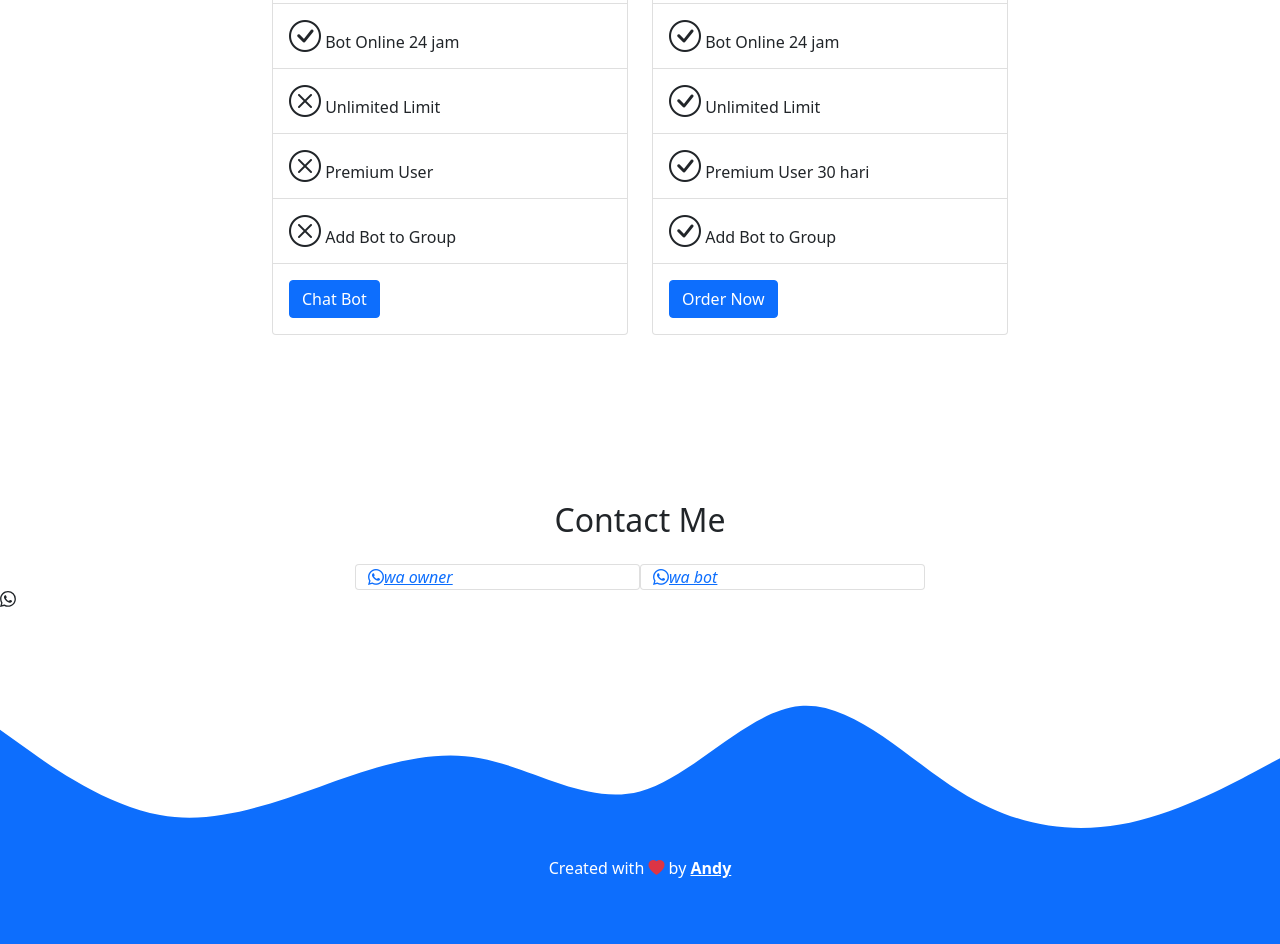
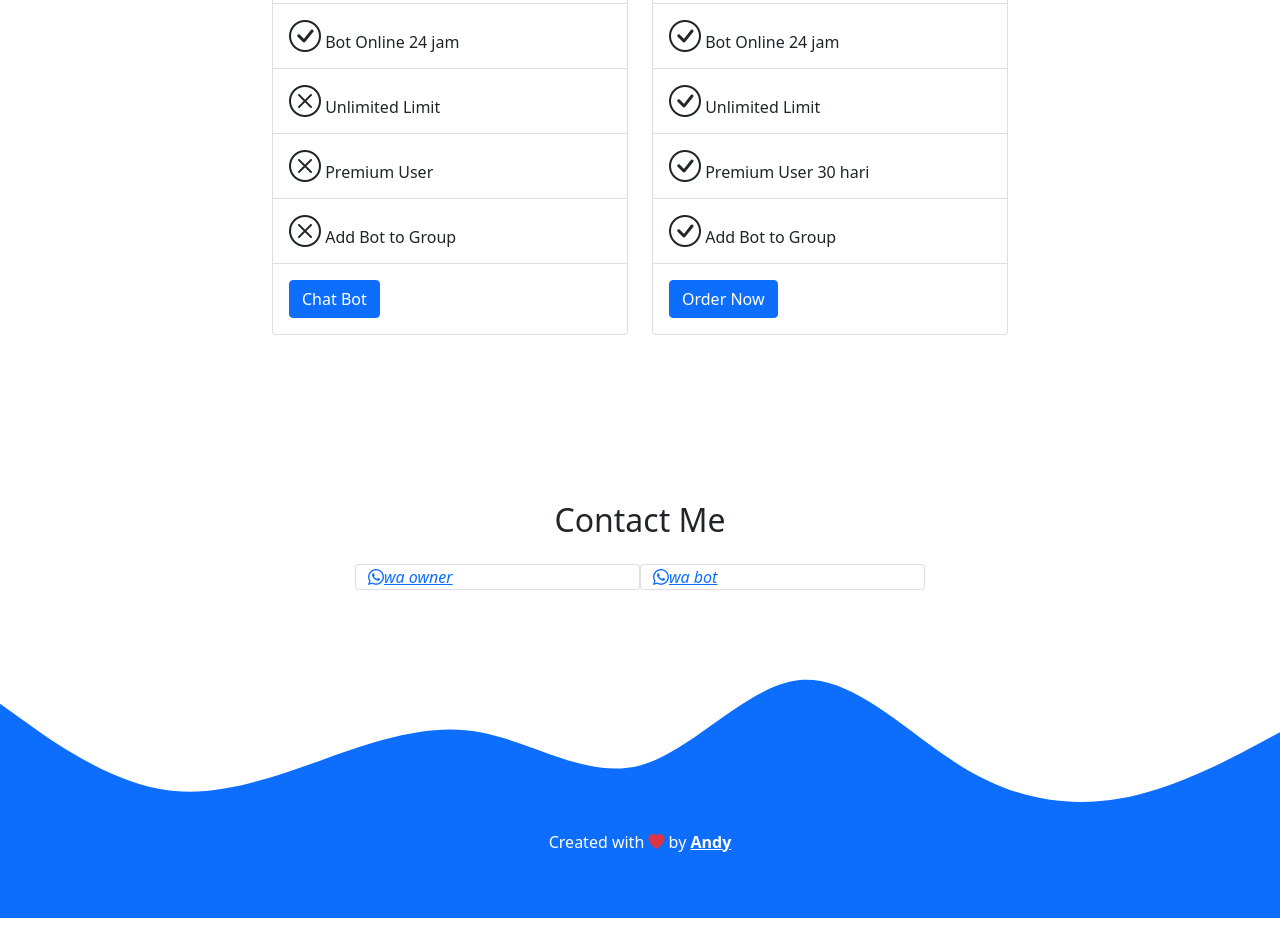
Before and after one commit to piatoraya/andi.github.io, a plain HTML site: page index.html in a window 1280 px wide. Shown: the part 2111-3055 px from the top of the page. After the commit the page ends 3029 px from the top, so only its background shows below. Drawn offline with nearby package versions, Linux system fonts and the light colour scheme.

Commit message:
Update index.html

```diff
--- a/index.html
+++ b/index.html
@@ -195,9 +195,7 @@
                 </div>
               </div>
             </div>
-            <svg xmlns="http://www.w3.org/2000/svg" width="25" height="25" fill="currentColor" class="bi bi-whatsapp" viewBox="0 0 25 25">
-                <path d="M13.601 2.326A7.854 7.854 0 0 0 7.994 0C3.627 0 .068 3.558.064 7.926c0 1.399.366 2.76 1.057 3.965L0 16l4.204-1.102a7.933 7.933 0 0 0 3.79.965h.004c4.368 0 7.926-3.558 7.93-7.93A7.898 7.898 0 0 0 13.6 2.326zM7.994 14.521a6.573 6.573 0 0 1-3.356-.92l-.24-.144-2.494.654.666-2.433-.156-.251a6.56 6.56 0 0 1-1.007-3.505c0-3.626 2.957-6.584 6.591-6.584a6.56 6.56 0 0 1 4.66 1.931 6.557 6.557 0 0 1 1.928 4.66c-.004 3.639-2.961 6.592-6.592 6.592zm3.615-4.934c-.197-.099-1.17-.578-1.353-.646-.182-.065-.315-.099-.445.099-.133.197-.513.646-.627.775-.114.133-.232.148-.43.05-.197-.1-.836-.308-1.592-.985-.59-.525-.985-1.175-1.103-1.372-.114-.198-.011-.304.088-.403.087-.088.197-.232.296-.346.1-.114.133-.198.198-.33.065-.134.034-.248-.015-.347-.05-.099-.445-1.076-.612-1.47-.16-.389-.323-.335-.445-.34-.114-.007-.247-.007-.38-.007a.729.729 0 0 0-.529.247c-.182.198-.691.677-.691 1.654 0 .977.71 1.916.81 2.049.098.133 1.394 2.132 3.383 2.992.47.205.84.326 1.129.418.475.152.904.129 1.246.08.38-.058 1.171-.48 1.338-.943.164-.464.164-.86.114-.943-.049-.084-.182-.133-.38-.232z"/>
-              </svg>
+
             <svg xmlns="http://www.w3.org/2000/svg" viewBox="0 0 1440 270">
               <path fill="#0d6efd" fill-opacity="10" d="M0,128L30,149.3C60,171,120,213,180,224C240,235,300,213,360,192C420,171,480,149,540,160C600,171,660,213,720,197.3C780,181,840,107,900,101.3C960,96,1020,160,1080,197.3C1140,235,1200,245,1260,234.7C1320,224,1380,192,1410,176L1440,160L1440,320L1410,320C1380,320,1320,320,1260,320C1200,320,1140,320,1080,320C1020,320,960,320,900,320C840,320,780,320,720,320C660,320,600,320,540,320C480,320,420,320,360,320C300,320,240,320,180,320C120,320,60,320,30,320L0,320Z">
               </path>
```
